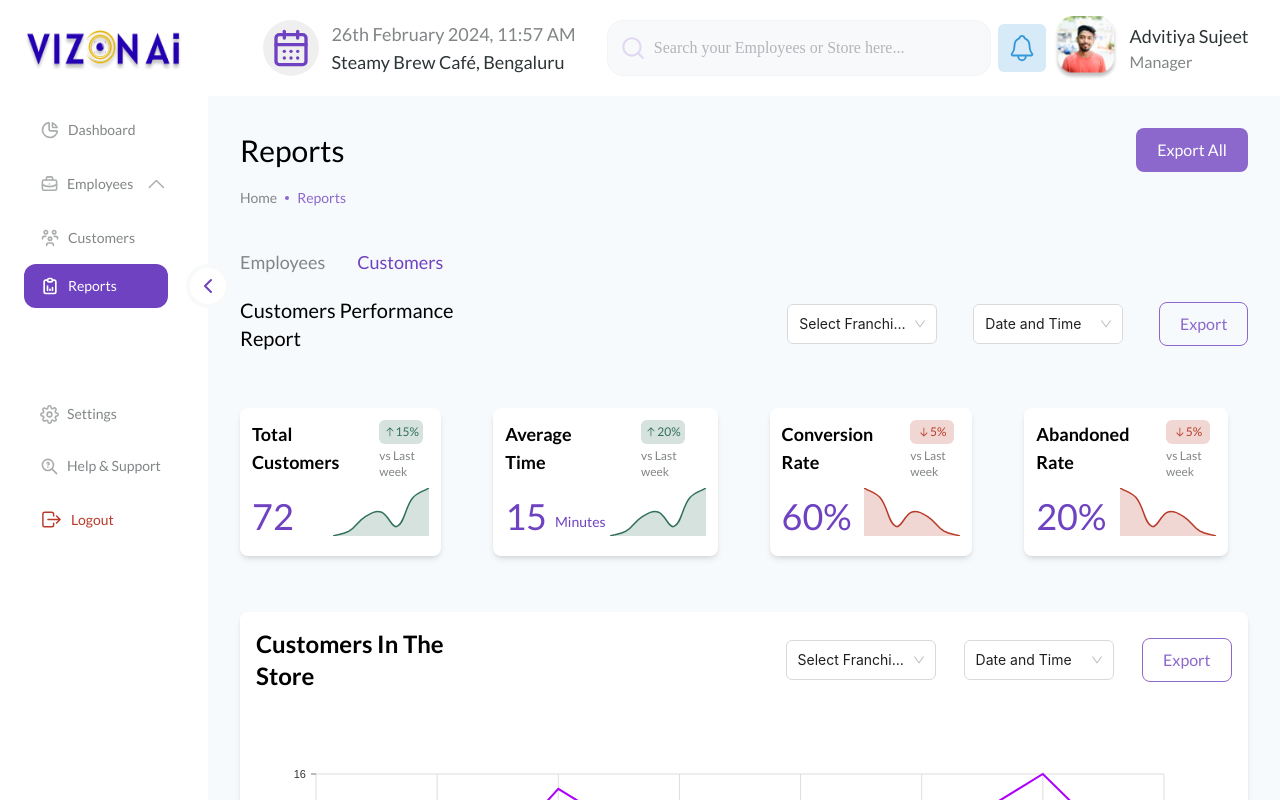
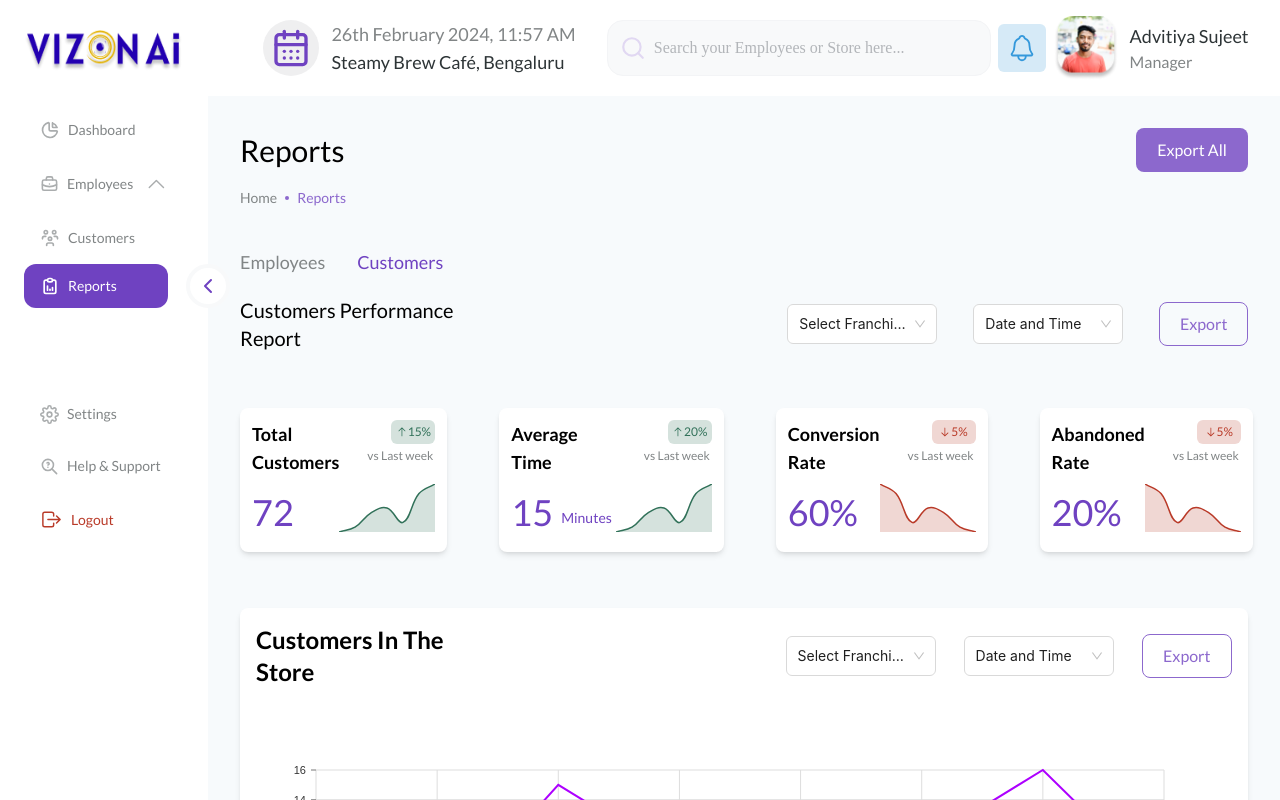
Before and after one commit to CitriotSolutionsPrivateLimited/FMS_Landing_page, a React (Create React App) app: page /Userhome/Reports in a window 1280 px wide. Both pictures are taken after a click on the button "Customers". Shown: the top 800 px of the page. Built offline with nearby package versions, Linux system fonts and the light colour scheme; what react-cookies would draw is missing.

Commit message:
added customers

```diff
--- a/src/components/reports.js
+++ b/src/components/reports.js
@@ -542,7 +542,7 @@ function Reports() {
               <div className="flex  ">
                 <h2 className="text-lg font-semibold font-Lato">{card.title}</h2>
                 <div className=" ml-7 ">
-                <div className={` h-6 w-11 flex items-center justify-center rounded-md font-Lato  ${card.green ? 'bg-[#D5E2DD] text-[#317159]' : 'bg-[#F0D7D3] text-[#B93A28]'} text-xs`}>
+                <div className={`ml-6 h-6 w-11 flex items-center justify-center rounded-md font-Lato  ${card.green ? 'bg-[#D5E2DD] text-[#317159]' : 'bg-[#F0D7D3] text-[#B93A28]'} text-xs `}>
                       {card.arrow} {card.percentage}</div>
                     <h2 className="text-xs  font-Lato text-[#818586] mt-1 ">vs Last week</h2>
                 </div>
```
